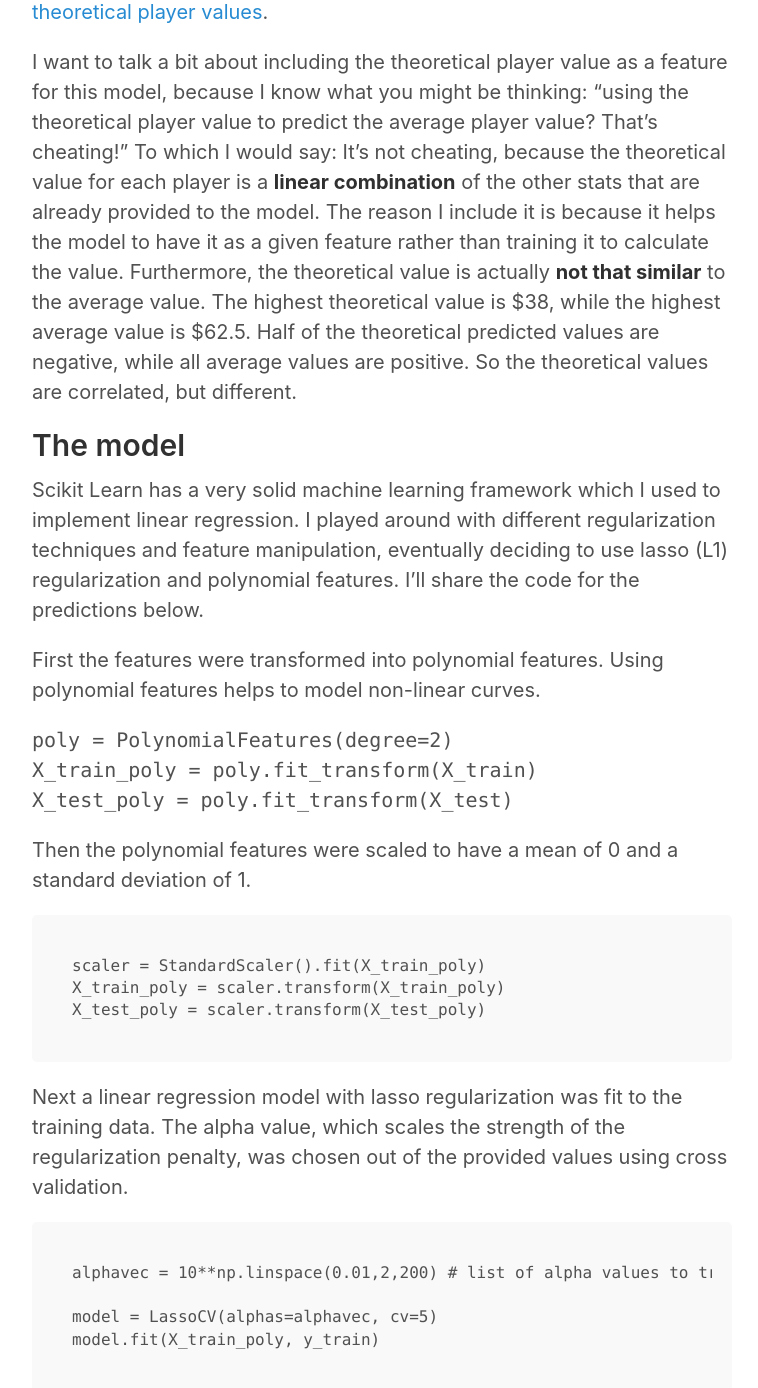
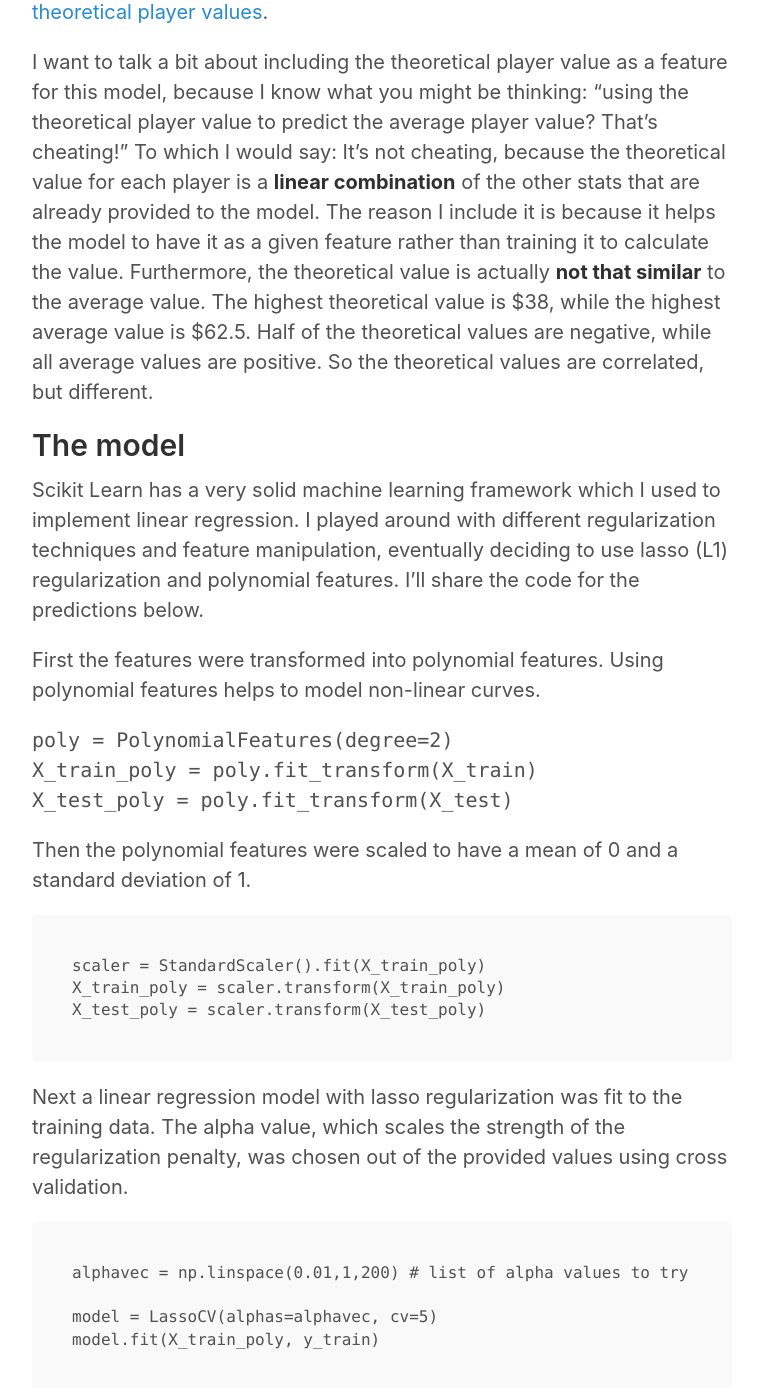
Before and after one commit to snisher/snisher.github.io, a Jekyll site: the page built from _posts/2020-04-17-hockey.md, in a window 1280 px wide and 1400 px high, scrolled down 923 px. Shown: the top 1388 px of the window, without its empty margins (258-1016 px from the left). Built offline with Jekyll 4.4.1, drawn with Linux system fonts in a browser that asks for light colours; some of the changed text lies outside the part shown.

Commit message:
blog post 2 update

````diff
--- a/_posts/2020-04-17-hockey.md
+++ b/_posts/2020-04-17-hockey.md
@@ -22,7 +22,7 @@ In fantasy sports, there are multiple draft styles, one of them being an auction
 
 Specifically, I trained a linear regression model to predict the [2019 average auction draft values](https://hockey.fantasysports.yahoo.com/hockey/draftanalysis?tab=AD&pos=ALL&sort=DA_AP) released by Yahoo. This data is the average dollar value of each player across all leagues that had an auction style draft. To predict the average value, I used [2018 player stats](https://hockey.fantasysports.yahoo.com/hockey/29483/players?&sort=AR&sdir=1&status=ALL&pos=P&stat1=S_S_2018&jsenabled=1), as well as [theoretical player values](https://www.rotowire.com/hockey/auction-values.php).
 
-I want to talk a bit about including the theoretical player value as a feature for this model, because I know what you might be thinking: "using the theoretical player value to predict the average player value? That's cheating!" To which I would say: It's not cheating, because the theoretical value for each player is a **linear combination** of the other stats that are already provided to the model. The reason I include it is because it helps the model to have it as a given feature rather than training it to calculate the value. Furthermore, the theoretical value is actually **not that similar** to the average value. The highest theoretical value is $38, while the highest average value is $62.5. Half of the theoretical predicted values are negative, while all average values are positive. So the theoretical values are correlated, but different.
+I want to talk a bit about including the theoretical player value as a feature for this model, because I know what you might be thinking: "using the theoretical player value to predict the average player value? That's cheating!" To which I would say: It's not cheating, because the theoretical value for each player is a **linear combination** of the other stats that are already provided to the model. The reason I include it is because it helps the model to have it as a given feature rather than training it to calculate the value. Furthermore, the theoretical value is actually **not that similar** to the average value. The highest theoretical value is $38, while the highest average value is $62.5. Half of the theoretical values are negative, while all average values are positive. So the theoretical values are correlated, but different.
 
 ## The model
 Scikit Learn has a very solid machine learning framework which I used to implement linear regression. I played around with different regularization techniques and feature manipulation, eventually deciding to use lasso (L1) regularization and polynomial features. I'll share the code for the predictions below.
@@ -43,7 +43,7 @@ X_test_poly = scaler.transform(X_test_poly)
 
 Next a linear regression model with lasso regularization was fit to the training data. The alpha value, which scales the strength of the regularization penalty, was chosen out of the provided values using cross validation.
 ```
-alphavec = 10**np.linspace(0.01,2,200) # list of alpha values to try
+alphavec = np.linspace(0.01,1,200) # list of alpha values to try
 
 model = LassoCV(alphas=alphavec, cv=5)
 model.fit(X_train_poly, y_train)
````
Also changed, not shown: other parts of _posts/2020-04-17-hockey.md (+1 -1 lines).
